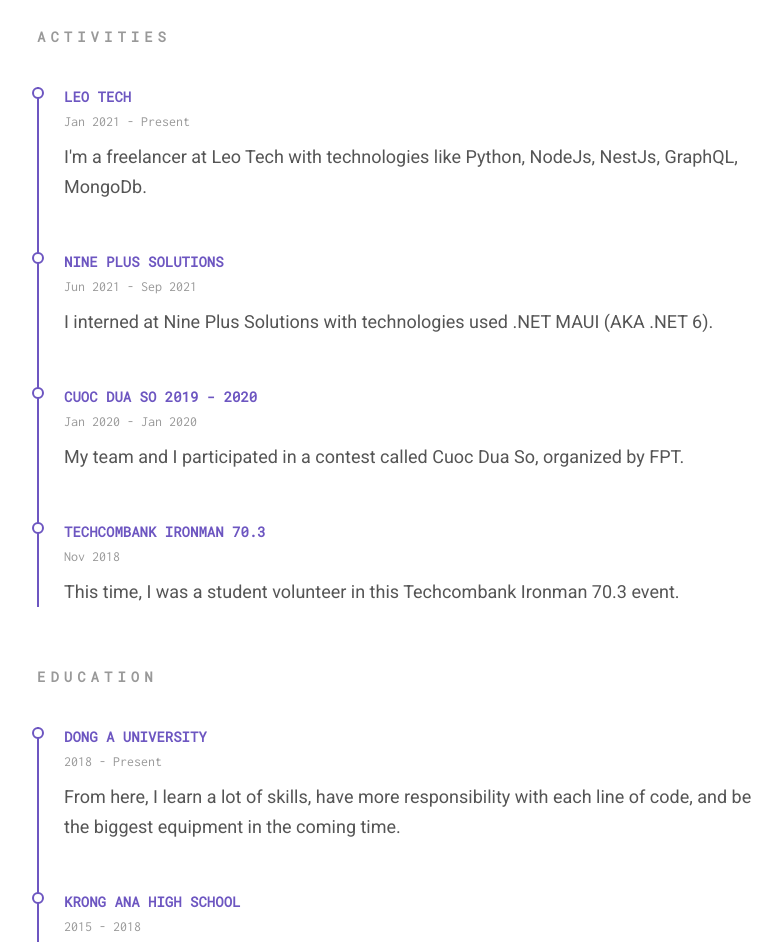
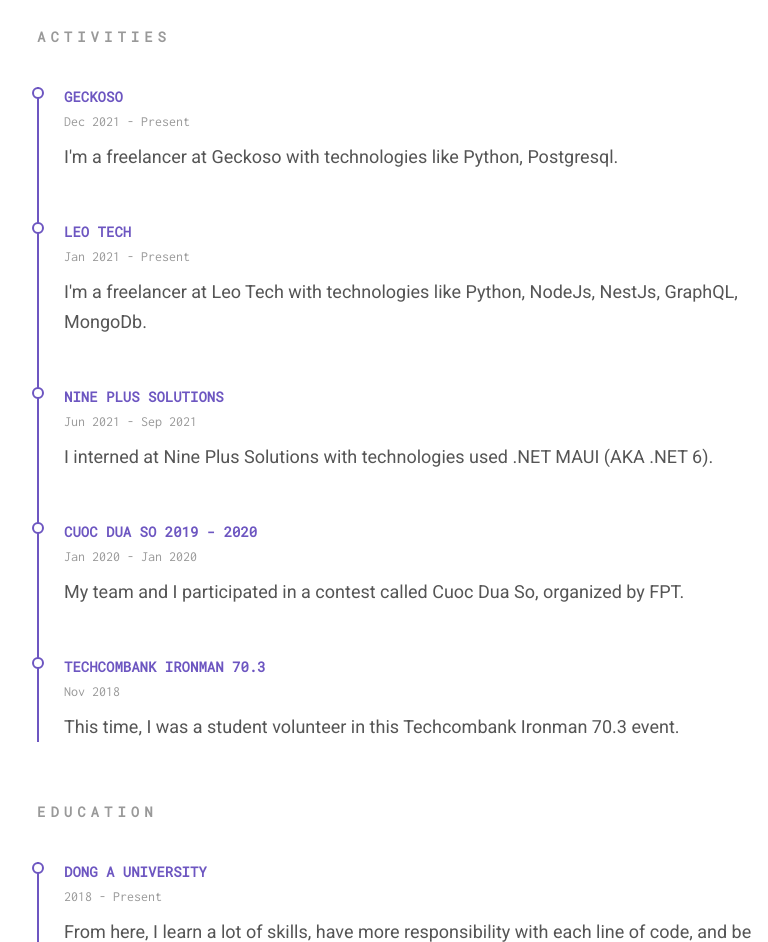
Before and after one commit to quochieuu/quochieuu.github.io, a plain HTML site: page index.html in a window 1280 px wide. Shown: the part 1139-2081 px from the top of the page, without its empty margins (48-816 px from the left). Drawn offline with Linux system fonts and the light colour scheme; a script that the page names is missing.

Commit message:
update resume

```diff
--- a/index.html
+++ b/index.html
@@ -121,6 +121,13 @@
         <div class="row">
           <div class="col-md-8 section__resume resume-list">
             <h3 class="resume-list_title">Activities</h3>
+            <div class="resume-list__block">
+              <p class="resume-list__block-title">Geckoso</p>
+              <p class="resume-list__block-date">Dec 2021 - Present</p>
+              <p>
+                I'm a freelancer at Geckoso with technologies like Python, Postgresql.
+              </p>
+            </div>
             <div class="resume-list__block">
               <p class="resume-list__block-title">Leo Tech</p>
               <p class="resume-list__block-date">Jan 2021 - Present</p>
```
